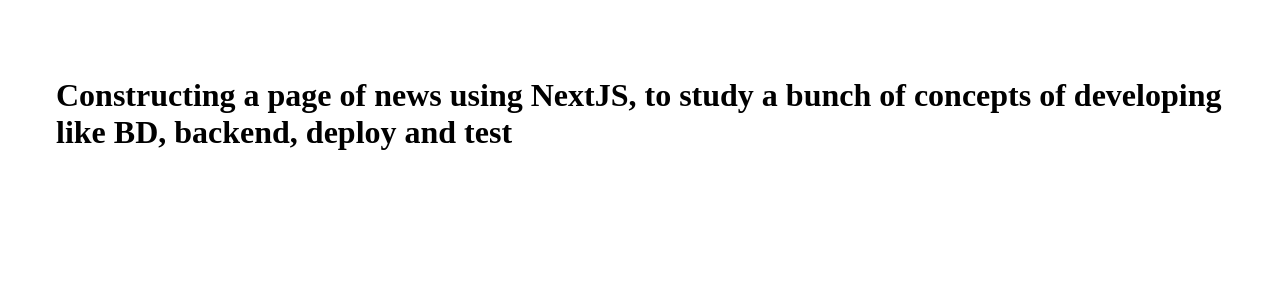
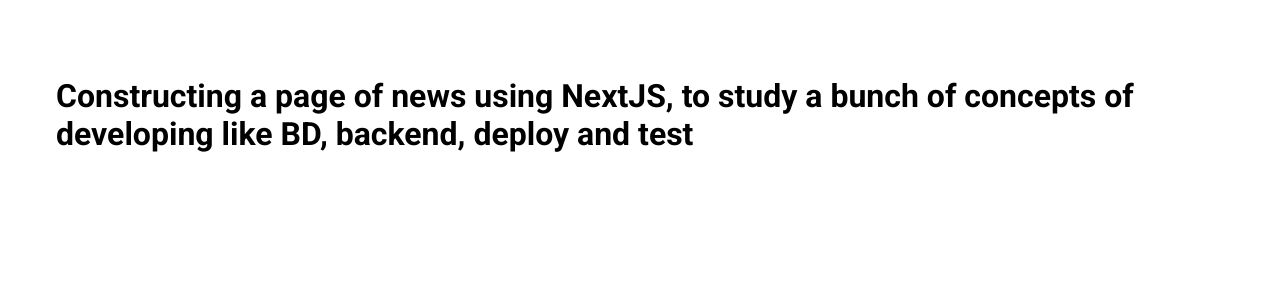
Before and after one commit to Biav/tabnews, a Next.js app: page / in a window 1280 px wide. Shown: the top 300 px of the page. Built offline with nearby package versions, Linux system fonts and the light colour scheme.

Commit message:
feat: status page

```diff
--- a/babel.config.js
+++ b/babel.config.js
@@ -1,13 +1,3 @@
 module.exports = {
-  presets: [
-    "@babel/preset-react",
-    [
-      "@babel/preset-env",
-      {
-        targets: {
-          node: "current",
-        },
-      },
-    ],
-  ],
+  presets: [["next/babel", { "preset-react": { runtime: "automatic" } }]],
 };
--- a/package.json
+++ b/package.json
@@ -30,7 +30,8 @@
     "node-fetch": "^3.3.2",
     "pg": "^8.16.3",
     "react": "^18.2.0",
-    "react-dom": "^18.2.0"
+    "react-dom": "^18.2.0",
+    "sass": "^1.97.2"
   },
   "devDependencies": {
     "@babel/preset-env": "^7.28.5",
--- /dev/null
+++ b/pages/_app.js
@@ -0,0 +1,11 @@
+import { Roboto } from "next/font/google";
+
+const roboto = Roboto({ subsets: ["latin"] });
+
+export default function MyApp({ Component, pageProps }) {
+  return (
+    <main className={roboto.className}>
+      <Component {...pageProps} />
+    </main>
+  );
+}
--- /dev/null
+++ b/pages/status/style.module.scss
@@ -0,0 +1,10 @@
+body {
+  background-color: #1b1f23;
+  color: #ffffff;
+}
+.statusPageContainer {
+  text-align: center;
+  margin-top: 2rem;
+  font-size: 2rem;
+  font-weight: bold;
+}
```
Also changed, not shown: pages/status/index.js (added, +22 -0 lines), 1 other file (tests, documents, lock files or other folders).
